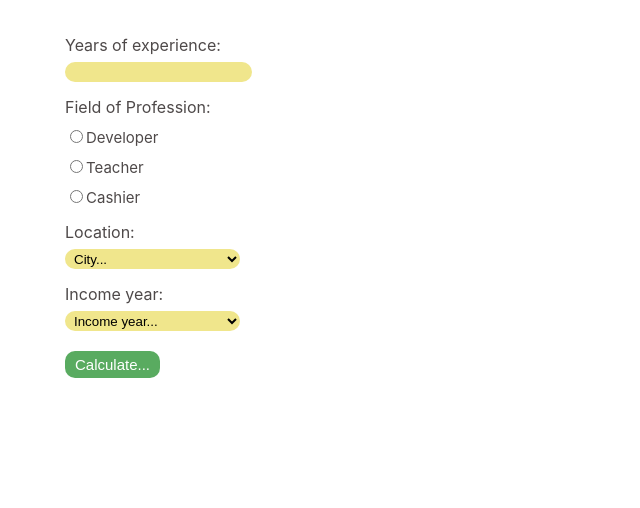
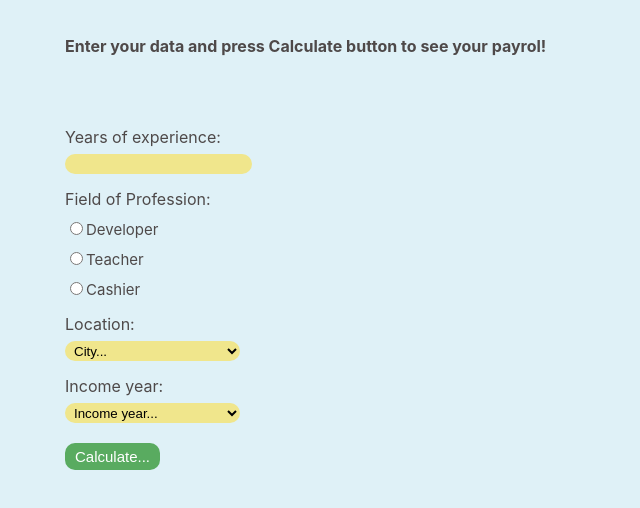
Before and after one commit to fatemehkmrn/salary-calculator, a React (Create React App) app: page / in a window 1280 px wide. Shown: the top 508 px of the page, without its empty margins (0-640 px from the left). Built offline with nearby package versions, Linux system fonts and the light colour scheme.

Commit message:
rafactor: style

```diff
--- a/public/index.html
+++ b/public/index.html
@@ -30,6 +30,7 @@
       --khaki: #f0e68c;
       --green: #59ab60;
       --red: #e10b0b;
+      --sky-blue: #dff1f7;
     }
   </style>
 </head>
--- a/src/components/calculator/calculator.module.css
+++ b/src/components/calculator/calculator.module.css
@@ -31,3 +31,8 @@
     justify-content: center;
     padding: 0 45px;
 }
+
+.title {
+    padding: 20px;
+    font-weight: bold;
+}
--- a/src/components/calculator/calculator.tsx
+++ b/src/components/calculator/calculator.tsx
@@ -23,6 +23,7 @@ const Calculator: React.FC<{}> = () => {
 
   return (
     <div className={s.container}>
+      <p className={s.title}>Enter your data and press Calculate button to see your payrol!</p>
       <form
         className={s.form}
         onSubmit={handleSubmit((data) => calculate(data))}
--- a/src/index.css
+++ b/src/index.css
@@ -6,6 +6,7 @@ body {
   -webkit-font-smoothing: antialiased;
   -moz-osx-font-smoothing: grayscale;
   color: var(--gray);
+  background-color: var(--sky-blue);
 }
 
 code {
```
